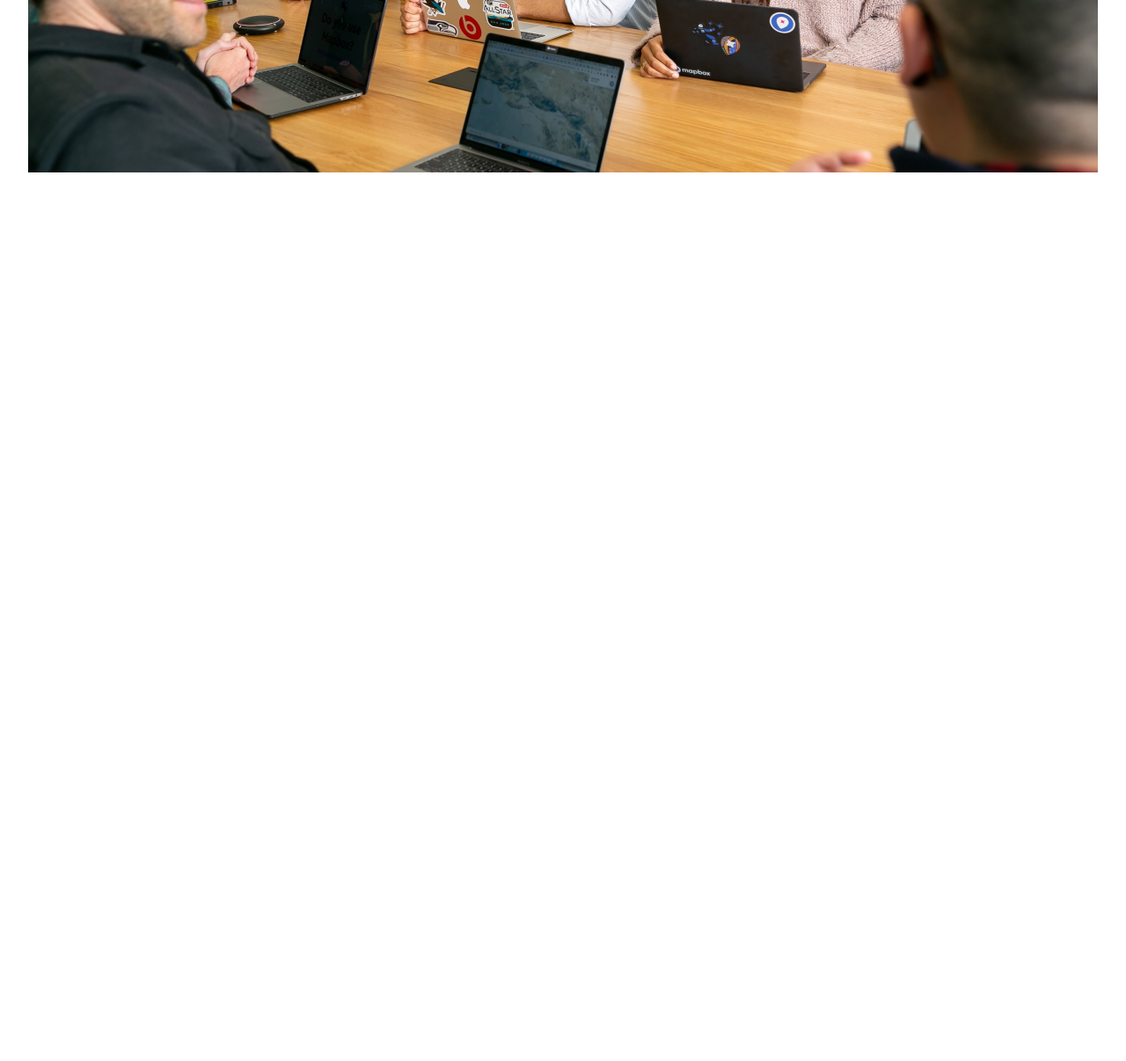
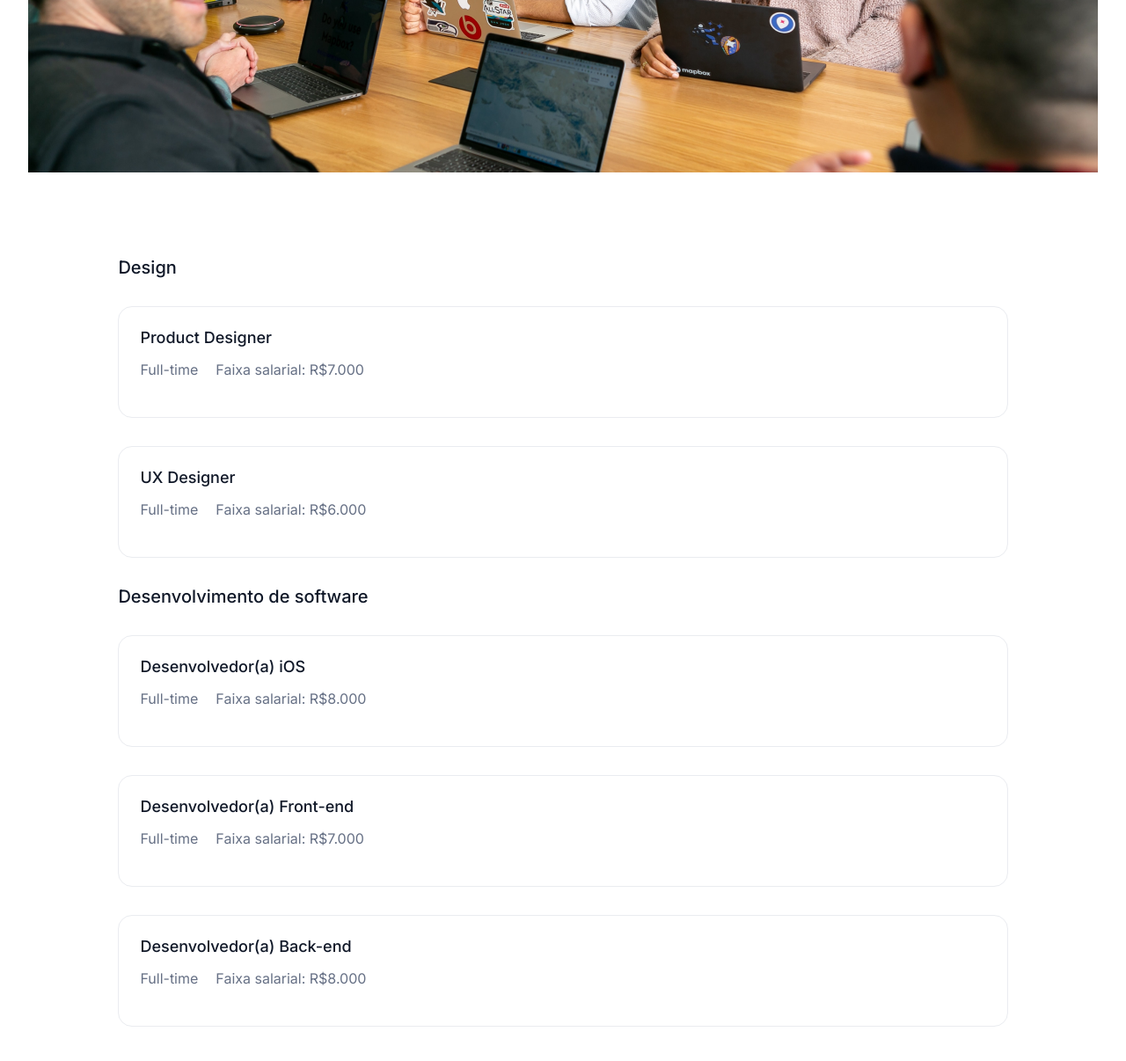
Before and after one commit to LucasViniciusNunesCosta/7DaysOfCode---HTML-e-CSS, a plain HTML site: page Index.html in a window 1280 px wide. Shown: the part 1212-2418 px from the top of the page at 88% size. Before the commit the page ends 1512 px from the top, so only its background shows below. Drawn offline with Linux system fonts and the light colour scheme.

Commit message:
Quinto dia

```diff
--- a/Index.html
+++ b/Index.html
@@ -34,7 +34,8 @@
     <section class="about">
         <span><b>Sobre Nós</b></span>
         <h1>Por que somos diferentes?</h1>
-        <p>Nós focamos nos detalhes de tudo que fazemos. Tudo para ajudar as empresas de todo o mundo a se concentrarem naquilo que é realmente importante para elas.</p>
+        <p>Nós focamos nos detalhes de tudo que fazemos. Tudo para ajudar as empresas de todo o mundo a se concentrarem
+            naquilo que é realmente importante para elas.</p>
     </section>
     <section class="metricas-container">
         <div class="metrica">
@@ -65,6 +66,49 @@
         <p>Somos uma equipe 100% remota com pessoas do Brasil inteiro.</p>
         <img src="imagens/Image.png">
     </section>
+
+
+    <section class="oportunidades">
+        <div class="container-vagas">
+            <span class="area-atuacao">Design</span>
+            <div class="vaga">
+                <span class="titulo-vaga">Product Designer</span>
+                <div class="informacoes-vaga">
+                    <span>Full-time</span>
+                    <span>Faixa salarial: R$7.000</span>
+                </div>
+            </div>
+            <div class="vaga">
+                <span class="titulo-vaga">UX Designer</span>
+                <div class="informacoes-vaga">
+                    <span>Full-time</span>
+                    <span>Faixa salarial: R$6.000</span>
+                </div>
+            </div>
+            <span class="area-atuacao">Desenvolvimento de software</span>
+            <div class="vaga">
+                <span class="titulo-vaga">Desenvolvedor(a) iOS</span>
+                <div class="informacoes-vaga">
+                    <span>Full-time</span>
+                    <span>Faixa salarial: R$8.000</span>
+                </div>
+            </div>
+            <div class="vaga">
+                <span class="titulo-vaga">Desenvolvedor(a) Front-end</span>
+                <div class="informacoes-vaga">
+                    <span>Full-time</span>
+                    <span>Faixa salarial: R$7.000</span>
+                </div>
+            </div>
+            <div class="vaga">
+                <span class="titulo-vaga">Desenvolvedor(a) Back-end</span>
+                <div class="informacoes-vaga">
+                    <span>Full-time</span>
+                    <span>Faixa salarial: R$8.000</span>
+                </div>
+            </div>
+        </div>
+    </section>
 </body>
 
 </html>
--- a/Style.css
+++ b/Style.css
@@ -126,3 +126,35 @@ body {
     font-size: 1.25rem;
     color: #667085;
 }
+.oportunidades{
+    display: flex;
+    flex-direction: column;
+    align-items: center;
+}
+.oportunidades .container-vagas{
+    width: 80%;
+}
+.oportunidades .area-atuacao{
+    color: #101828;
+    font-size: 1.25rem;
+    font-weight: 500;
+    align-self: flex-start;
+}
+.oportunidades .vaga{
+    padding: 1.5rem 1.5rem 1.75rem 1.5rem;
+    border: solid 1px #EAECF0;
+    border-radius: 1rem;
+    margin: 2rem 0;
+}
+.oportunidades .vaga .titulo-vaga{
+    font-size: 1.125rem;
+    font-weight: 500;
+    color: #101828;
+}
+.oportunidades .vaga .informacoes-vaga{
+    font-size: 1rem;
+    color: #667085;
+    padding: 1rem 0;
+    display: flex;
+    gap: 20px;
+}
```
